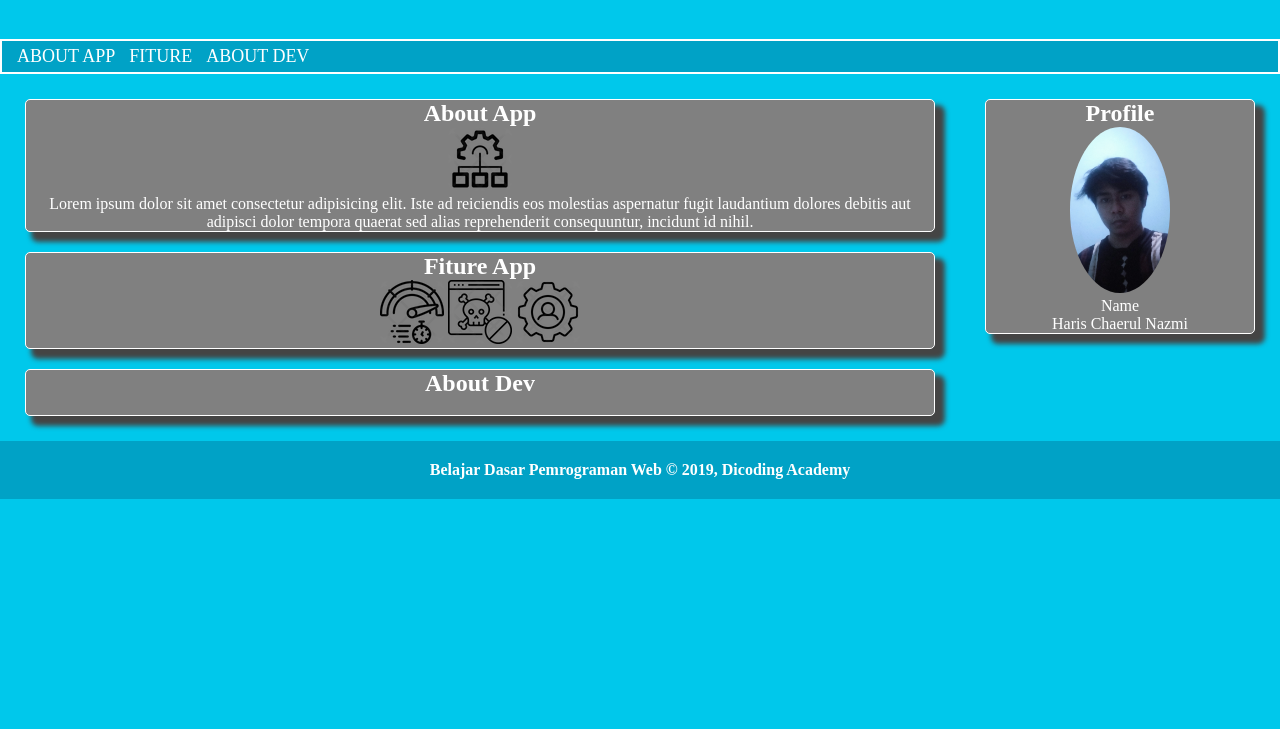
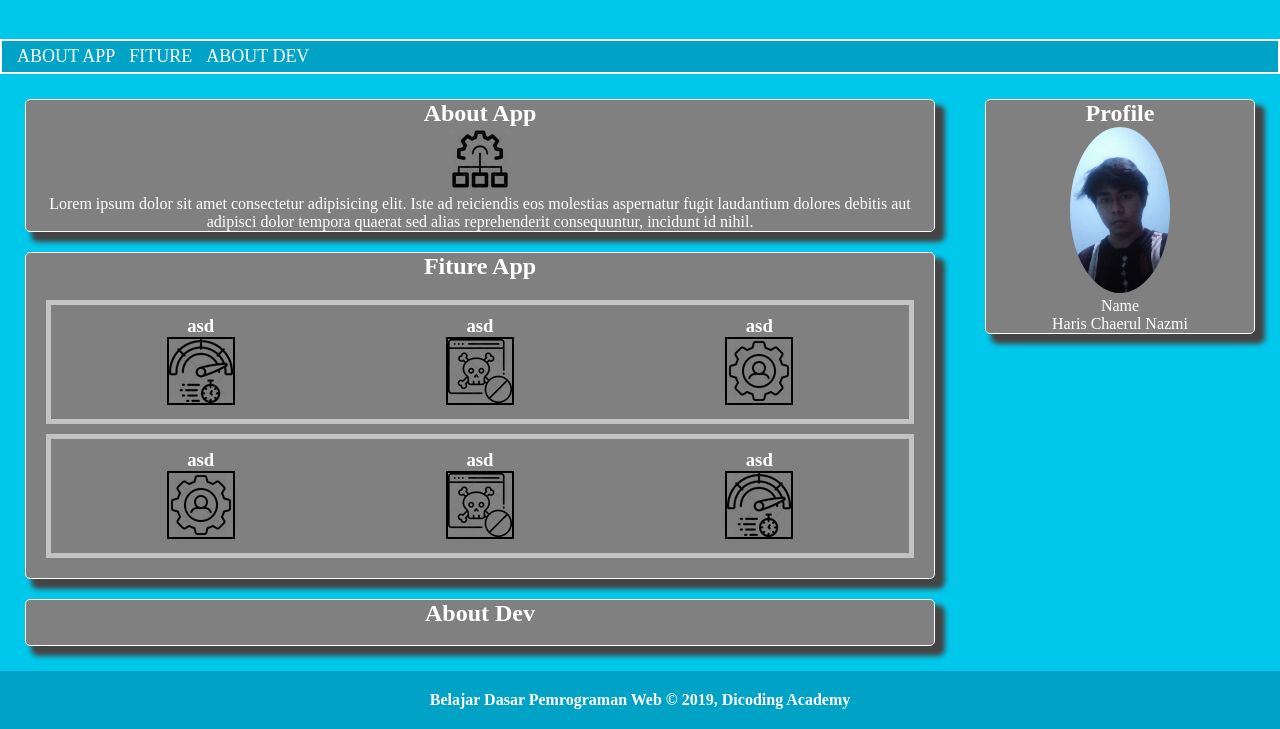
Before and after one commit to Nazmikaz/Dicoding, a plain HTML site: page dicoding/index.html in a window 1280 px wide. Shown: the part 115-844 px from the top of the page. Before the commit the page ends 800 px from the top, so only its background shows below. Drawn offline with Linux system fonts and the light colour scheme.

Commit message:
Update index.html

```diff
--- a/dicoding/index.html
+++ b/dicoding/index.html
@@ -26,7 +26,7 @@
 <!--main-->
     <main>
       <div id="content">
-         <article id="aboutapp"  class="card">
+         <article id="aboutapp" class="card">
             <h2>About App</h2>
             <img src="img/network-management.png" alt="">
             <p>Lorem ipsum dolor sit amet consectetur adipisicing elit. Iste ad reiciendis eos molestias aspernatur fugit laudantium dolores debitis aut adipisci dolor tempora quaerat sed alias reprehenderit consequuntur, incidunt id nihil.</p>
@@ -34,13 +34,36 @@
 
          <article id="fiture" class="card">
             <h2>Fiture App</h2>
-            <div class="box-item">
-               <div class="box-item-1">
-                  <img src="/img/bandwidth.png" alt="">
-                  <img src="/img/blocking.png" alt="">
-                  <img src="/img/user-management.png" alt="">
+
+            <div class="flex-container">
+               <div class="row">
+                  <div class="flexbox-item">
+                  <h3>asd</h3>
+                  <img src="img/bandwidth.png" alt="" class="icon">
+                  </div>
+                  <div class="flexbox-item">
+                  <h3>asd</h3>
+                  <img src="img/blocking.png" alt="" class="icon">
+                  </div>
+                  <div class="flexbox-item">
+                  <h3>asd</h3>
+                  <img src="img/user-management.png" alt="" class="icon">
+                  </div class="flexbox-item">
                </div>
-
+                  <div class="row-reverse">
+                     <div class="flexbox-item">
+                     <h3>asd</h3>
+                     <img src="img/bandwidth.png" alt="" class="icon">
+                  </div>
+                     <div class="flexbox-item">
+                     <h3>asd</h3>
+                     <img src="img/blocking.png" alt="" class="icon">
+                  </div>
+                     <div class="flexbox-item">
+                     <h3>asd</h3>
+                     <img src="img/user-management.png" alt="" class="icon">
+                  </div>
+               </div>
             </div>
          </article>
 
```
